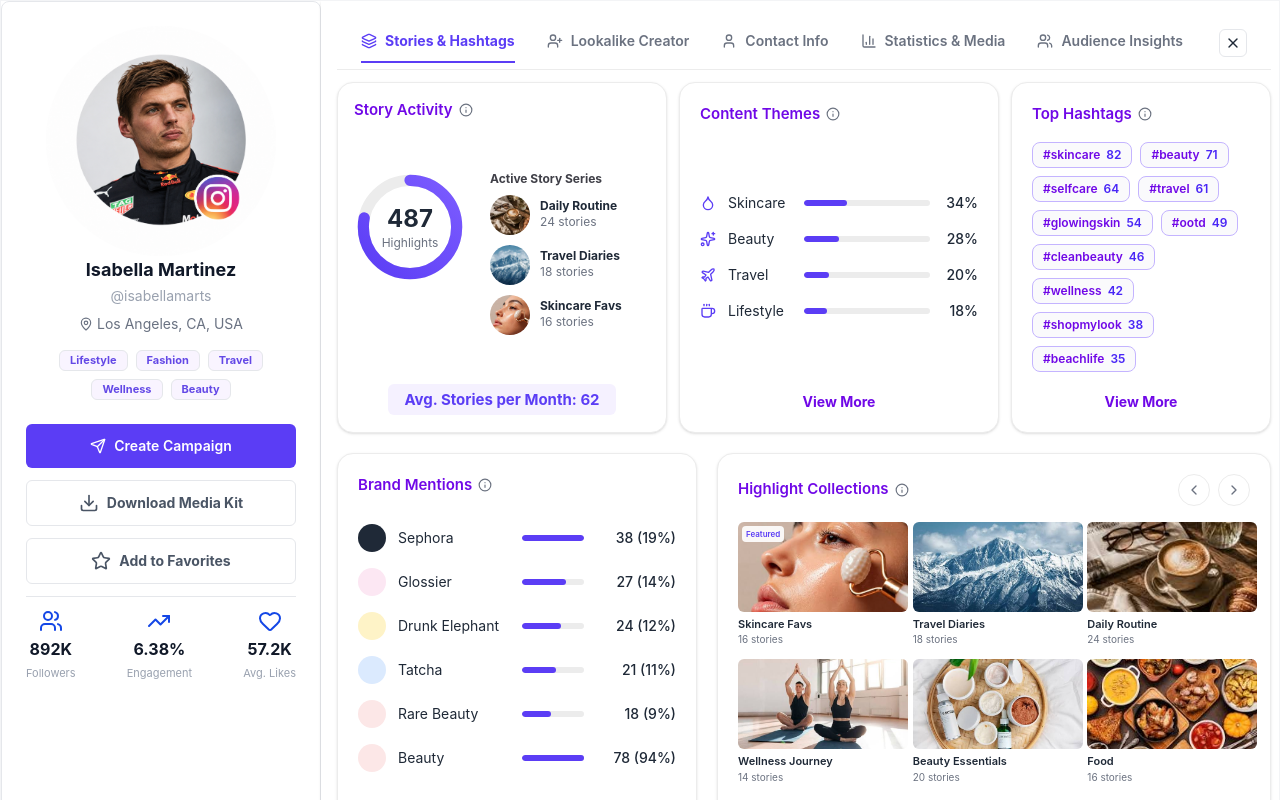
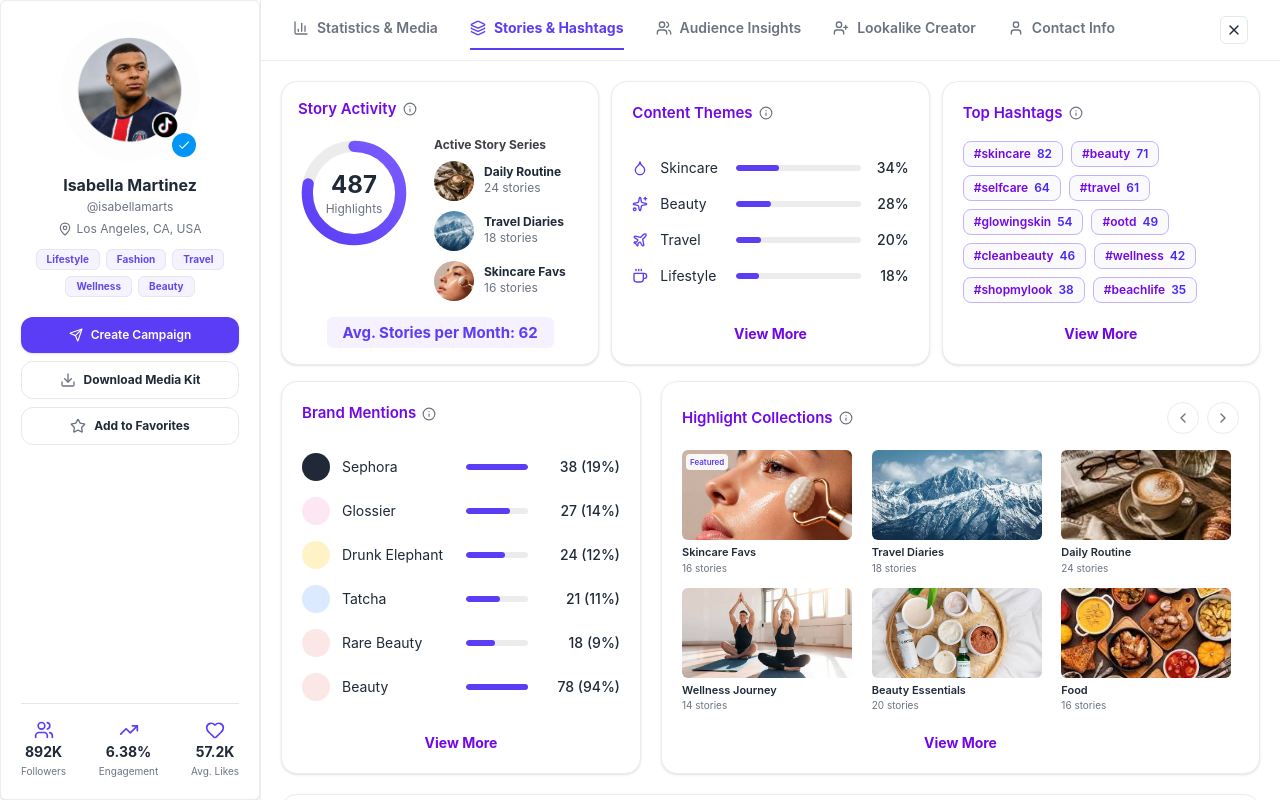
Before and after one commit to Ayush-0247/ui_test, a React (Vite) app: page /StoryAndHastag in a window 1280 px wide. Shown: the top 800 px of the page. Built offline with nearby package versions, Linux system fonts and the light colour scheme.

Commit message:
new comp for story and haspage

```diff
--- a/src/pages/StoryAndHastag.jsx
+++ b/src/pages/StoryAndHastag.jsx
@@ -1,16 +1,4 @@
-import { useNavigate, useLocation } from "react-router-dom";
 import {
-  Users,
-  UserPlus,
-  Layers,
-  User,
-  X,
-  MapPin,
-  Send,
-  Download,
-  Star,
-  TrendingUp,
-  Heart,
   Info,
   Droplet,
   Sparkles,
@@ -21,8 +9,8 @@
   CheckCircle2,
   BarChart3,
 } from "lucide-react";
-
-import img1 from "../assets/img1.png";
+import ProfileSidebar from "../components/ProfileSidebar";
+import TopTabs from "../components/TopTabs";
 import highlight1 from "../assets/skin.jpg";
 import highlight2 from "../assets/travel.jpg";
 import highlight3 from "../assets/coffee.jpg";
@@ -60,151 +48,6 @@
 /* ---------------------------------------------------------
    Left sidebar (Desktop)
 --------------------------------------------------------- */
-
-function ProfileSidebar() {
-  return (
-    <aside className="w-full lg:w-[320px] lg:shrink-0 bg-white rounded-lg border border-gray-200  p-6 pb-2 flex flex-col items-center">
-      <div className="relative ">
-        <img
-          src={img1}
-          alt="Isabella Martinez"
-          className="w-[180px] h-[180px] sm:w-[230px] sm:h-[230px] rounded-full object-cover"
-        />
-      </div>
-
-      <h2 className="text-lg font-bold text-gray-900">Isabella Martinez</h2>
-      <p className="text-sm text-gray-400 mt-0.5">@isabellamarts</p>
-
-      <div className="flex items-center gap-1 text-gray-500 text-sm mt-2">
-        <MapPin className="w-3.5 h-3.5" />
-        <span>Los Angeles, CA, USA</span>
-      </div>
-
-      <div className="flex flex-wrap justify-center gap-2 mt-4">
-        {["Lifestyle", "Fashion", "Travel"].map((tag) => (
-          <span
-            key={tag}
-            className="inline-flex items-center rounded-md border border-[#E5E7EB] bg-[#F9F4FF] px-2.5 py-1 text-[11px] font-bold leading-none text-[#6348e6]"
-          >
-            {tag}
-          </span>
-        ))}
-      </div>
-      <div className="flex flex-wrap justify-center gap-2 mt-2">
-        {["Wellness", "Beauty"].map((tag) => (
-          <span
-            key={tag}
-            className="inline-flex items-center rounded-md border border-[#E5E7EB] bg-[#F9F4FF] px-2.5 py-1 text-[11px] font-bold leading-none text-[#6348e6]"
-          >
-            {tag}
-          </span>
-        ))}
-      </div>
-
-      <div className="w-full flex flex-col gap-3 mt-6">
-        <button className="w-full flex items-center justify-center gap-2 bg-[#5B3DF5] text-white text-sm font-semibold rounded-md py-3">
-          <Send className="w-4 h-4" />
-          Create Campaign
-        </button>
-        <button className="w-full flex items-center justify-center gap-2 bg-white border border-[#E5E7EB] text-gray-600 text-sm font-bold rounded-md py-3">
-          <Download className="w-5 h-5" />
-          Download Media Kit
-        </button>
-        <button className="w-full flex items-center justify-center gap-2 bg-white border border-[#E5E7EB] text-gray-600 text-sm font-bold rounded-md py-3">
-          <Star className="w-5 h-5" />
-          Add to Favorites
-        </button>
-      </div>
-
-      <div className="w-full flex items-center justify-between mt-3 pt-3 border-t border-[#E5E7EB]">
-        <div className="flex flex-col items-center gap-1">
-          <Users className="w-6 h-6 text-blue-700" />
-          <span className="text-base font-bold text-gray-900">892K</span>
-          <span className="text-[11px] text-gray-400">Followers</span>
-        </div>
-        <div className="flex flex-col items-center gap-1">
-          <TrendingUp className="w-6 h-6 text-blue-700" />
-          <span className="text-base font-bold text-gray-900">6.38%</span>
-          <span className="text-[11px] text-gray-400">Engagement</span>
-        </div>
-        <div className="flex flex-col items-center gap-1">
-          <Heart className="w-6 h-6 text-blue-700" />
-          <span className="text-base font-bold text-gray-900">57.2K</span>
-          <span className="text-[11px] text-gray-400">Avg. Likes</span>
-        </div>
-      </div>
-    </aside>
-  );
-}
-
-/* ---------------------------------------------------------
-   Top tabs (Desktop)
---------------------------------------------------------- */
-
-function TopTabs() {
-  const navigate = useNavigate();
-  const location = useLocation();
-
-  const tabs = [
-    {
-      label: "Stories & Hashtags",
-      icon: <Layers className="w-4 h-4" />,
-      path: "/StoryAndHastag",
-    },
-    {
-      label: "Lookalike Creator",
-      icon: <UserPlus className="w-4 h-4" />,
-      path: "/lookalike",
-    },
-    {
-      label: "Contact Info",
-      icon: <User className="w-4 h-4" />,
-      path: "/contact",
-    },
-    {
-      label: "Statistics & Media",
-      icon: <BarChart3 className="w-4 h-4" />,
-      path: "/Statsandmedia",
-    },
-
-    {
-      label: "Audience Insights",
-      icon: <Users className="w-4 h-4" />,
-      path: "/audience-insight",
-    },
-  ];
-
-  return (
-    <div className="flex items-center justify-between border-b border-[#ECECEC] px-2 sm:px-6 pt-3 pb-1 overflow-x-auto scrollbar-none gap-4">
-      <div className="flex gap-6 sm:gap-8 min-w-max">
-        {tabs.map((tab) => {
-          const isActive =
-            location.pathname === tab.path ||
-            (tab.path === "/Statsandmedia" &&
-              (location.pathname === "/Statsandmedia" ||
-                location.pathname === "/"));
-          return (
-            <button
-              key={tab.label}
-              onClick={() => navigate(tab.path)}
-              className={`flex items-center gap-2 pb-2.5 text-xs sm:text-sm transition whitespace-nowrap cursor-pointer ${
-                isActive
-                  ? "border-b-2 border-[#5B3DF5] text-[#5B3DF5] font-bold"
-                  : "border-b-2 border-transparent text-[#6B7280] font-semibold hover:text-[#1F2937]"
-              }`}
-            >
-              {tab.icon}
-              {tab.label}
-            </button>
-          );
-        })}
-      </div>
-      <button className="mb-2 w-7 h-7 rounded-md bg-white border border-[#E5E7EB] flex items-center justify-center shrink-0 ml-2 cursor-pointer hover:bg-gray-50">
-        <X className="w-4 h-4 text-[#1F2937]" />
-      </button>
-    </div>
-  );
-}
 
 /* ---------------------------------------------------------
    Story Activity card
@@ -693,37 +536,6 @@
    Dedicated Mobile View Component
 --------------------------------------------------------- */
 
-function MobileView() {
-  // const [profileExpanded, setProfileExpanded] = useState(false);
-  // const [activeTab, setActiveTab] = useState("Stories & Hashtags");
-
-  // const tabs = [
-  //   { label: "Statistics & Media", icon: <BarChart3 size={15} /> },
-  //   { label: "Stories & Hashtags", icon: <Layers size={15} /> },
-  //   { label: "Audience Insights", icon: <Users size={15} /> },
-  //   { label: "Lookalike Creator", icon: <UserPlus size={15} /> },
-  //   { label: "Contact Info", icon: <User size={15} /> },
-  // ];
-
-  return (
-    <div className="block md:hidden min-h-screen bg-[#F8F9FC] text-gray-900 pb-12">
-      {/* Mobile Top App Header */}
-      <ProfileSidebar />
-
-      <TopTabs />
-
-      {/* Mobile Content Stack */}
-      <div className="p-3 space-y-3">
-        <StoryActivityCard />
-        <ContentThemesCard />
-        <HashtagsCard />
-        <BrandMentionsCard />
-        <HighlightCollectionsCard />
-        <AIContentIntelligenceCard />
-      </div>
-    </div>
-  );
-}
 
 /* ---------------------------------------------------------
    Page Export
@@ -731,40 +543,34 @@
 
 export default function CreatorDashboard() {
   return (
-    <div
-      className="min-h-screen bg-[#F8F9FC] p-0 font-sans"
-      style={{ fontFamily: "Inter, sans-serif" }}
-    >
-      {/* DESKTOP / LAPTOP / MAC VIEW - Hidden on mobile, visible on md and up */}
-      <div className="hidden md:flex mx-auto max-w-[1580px] overflow-hidden rounded-none border border-gray-100 bg-white shadow-sm">
+   <div className="min-h-screen xl:h-screen bg-white text-[#1F2937] flex flex-col xl:flex-row overflow-x-hidden xl:overflow-hidden">
   <ProfileSidebar />
 
-        <main className="flex-1 bg-white p-4 shadow-sm">
-          <TopTabs />
-          <div className="mt-3 flex gap-3">
-            <div className="w-[330px]">
-              <StoryActivityCard />
+  <main className="flex-1 min-w-0 flex flex-col border-t xl:border-t-0 xl:border-l border-[#ECECEC] bg-white">
+
+
+     <div className="sticky top-0 z-30 bg-white border-b border-[#ECECEC] p-2">
+
+        <TopTabs activeTab="/StoryAndHastag" />
+
         </div>
 
-            <div className="w-[320px]">
+    {/* Scrollable Content only on desktop */}
+    <div className="flex-1 p-3 sm:p-4 xl:p-5 space-y-4 xl:overflow-y-auto">
+      <div className="grid grid-cols-1 md:grid-cols-3 gap-3">
+        <StoryActivityCard />
         <ContentThemesCard />
+        <HashtagsCard />
       </div>
 
-            <div className="w-[260px]">
-              <HashtagsCard />
-            </div>
-          </div>
-          <div className="mt-5 grid grid-cols-[360px_1fr] gap-5">
+      <div className="grid grid-cols-1 lg:grid-cols-[minmax(0,360px)_minmax(0,1fr)] gap-4 xl:gap-5">
         <BrandMentionsCard />
         <HighlightCollectionsCard />
       </div>
 
       <AIContentIntelligenceCard />
+    </div>
   </main>
-      </div>
-
-      {/* MOBILE SCREEN VIEW - Visible only on mobile (< md) */}
-      <MobileView />
 </div>
   );
 }
```
Lines whose indentation alone changed are shown as unchanged.
